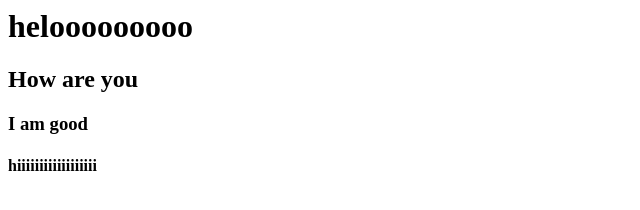
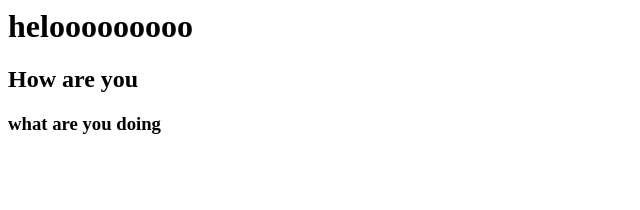
Before and after one commit to spidergk/myrepo, a plain HTML site: page index.html in a window 1280 px wide. Shown: the whole page, without its empty margins (0-640 px from the left). Drawn offline with Linux system fonts and the light colour scheme.

Commit message:
Update index.html
kfjksd

```diff
--- a/index.html
+++ b/index.html
@@ -1,4 +1,3 @@
 <h1> helooooooooo </h1>
 <h2> How are you </h2>
-<h3> I am good </h3>
-<h4> hiiiiiiiiiiiiiiiiii </h4>
+<h3> what are you doing </h3>
```
